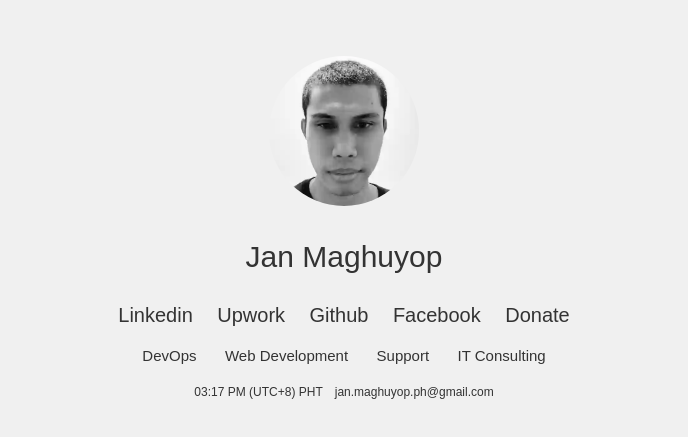
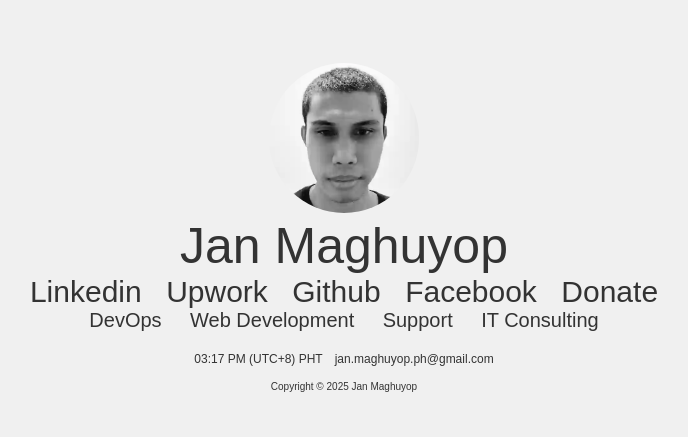
Before and after one commit to janmaghuyop/janmaghuyop.github.io, a plain HTML site: page main.html in a window 1280 px wide. Shown: the part 167-604 px from the top of the page, without its empty margins (296-984 px from the left). Drawn offline with Linux system fonts and the light colour scheme.

Commit message:
use large fonts add copyright in footer

```diff
--- a/main.html
+++ b/main.html
@@ -15,26 +15,23 @@
             margin: 0;
             background-color: #f0f0f0;
         }
-        .profile-container {
+        .container {
             text-align: center;
+            margin: 0;
+            padding: 0px;
         }
-        .profile-container img {
+        .container img {
             border-radius: 50%;
             width: 150px;
             height: 150px;
         }
-        .header {
-            margin-top: 30px;
-            font-size: 30px;
+        #header {
+            margin: 0;
+            font-size: 50px;
             color: #333;
         }
-        #header span {
-            display: inline-block;
-            padding-left: 12px;
-            padding-right: 12px;
-        }
         .services {
-            margin-top: 20px;
+            margin: 0;
             color: #333;
             padding: 0px;
         }
@@ -43,17 +40,17 @@
             display: inline-block;
             padding-left: 12px;
             padding-right: 12px;
-            font-size: 15px;
+            font-size: 20px;
          }
         .social-links {
-            margin-top: 20px;
+            margin-top: 0px;
         }
         .social-links a {
             display: inline-block;
             margin: 0 10px;
             text-decoration: none;
             color: #333;
-            font-size: 20px;
+            font-size: 30px;
         }
         .social-links a:hover {
             color: #0073e6;
@@ -80,7 +77,7 @@
             cursor: pointer;
         }
         @media (min-width: 300px) {
-            .profile-container {
+            .container {
                 padding: 20px;
             }
         }
@@ -90,14 +87,16 @@
                 margin-bottom: 5px;
             }
         }
+        #copyright {
+            margin-top: 15px;
+            font-size: 10px;
+        }
     </style>
 </head>
 <body>
-    <div class="profile-container">
+    <div class="container">
         <img src="selfie.webp" alt="Profile Picture"></img>
-        <div class="header">
-            <p id="header"></p>
-        </div>
+        <p id="header"></p>
         <div class="social-links">
             <a href="https://www.linkedin.com/in/janmaghuyop/" target="_blank">Linkedin</a>
             <a href="https://www.upwork.com/freelancers/~01d40ed7aed9d24636" target="_blank">Upwork</a>
@@ -113,18 +112,19 @@
         </div>
         <div class="footer">
             <p id="Footer"><p>
+            <p id="copyright">Copyright © <span id="year"></span> Jan Maghuyop<p>
         </div>
     </div>
 </body>
 <script>
-    let headerHTML = '<span>Jan Maghuyop</span>';
+    let headerTxt = 'Jan Maghuyop';
     let header = document.getElementById('header')
 
     let footerHTML = '<span id="time"></span><span><a href="mailto:jan.maghuyop.ph@gmail.com">jan.maghuyop.ph@gmail.com</a></span>'
     let footer = document.getElementById('Footer')
 
     function setHeaderFooter() {
-        header.innerHTML = headerHTML;
+        header.innerText = headerTxt;
         footer.innerHTML = footerHTML;
     }
     setHeaderFooter();
@@ -145,7 +145,7 @@
     const btcAddr = "bc1qgzlu9t5ku578ksfq3vldp7rlml3vaqcyd5at3x";
 
     function clickDonate() {
-        header.innerHTML = "Thank you!";
+        header.innerText = "Thank you!";
         footer.innerHTML = '<span>BTC</span><span>' + btcAddr + '</span><span><a onclick="copyBTC()" title="Copy to clipboard!">COPY</a></span>';
     }
 
@@ -155,5 +155,7 @@
         setHeaderFooter();
         updateTime();
     }
+    const currentYear = new Date().getFullYear();
+    document.getElementById('year').textContent = currentYear;
 </script>
 </html>
```
Also changed, not shown: index.html (+1 -1 lines).
